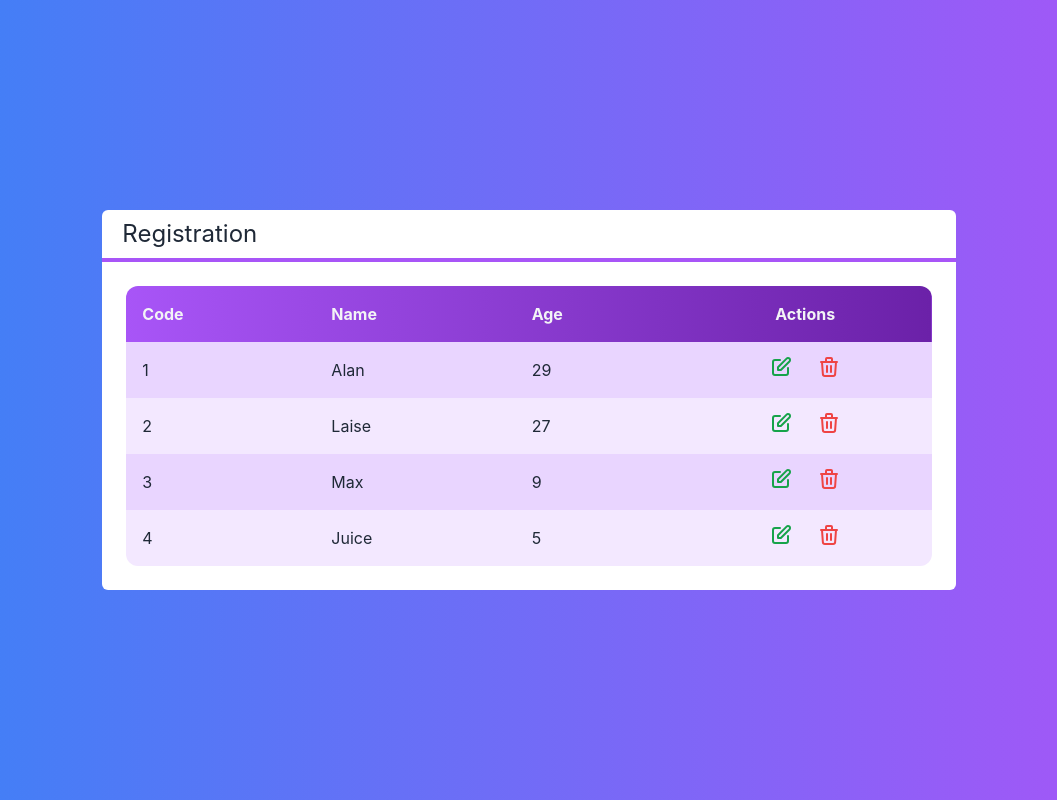
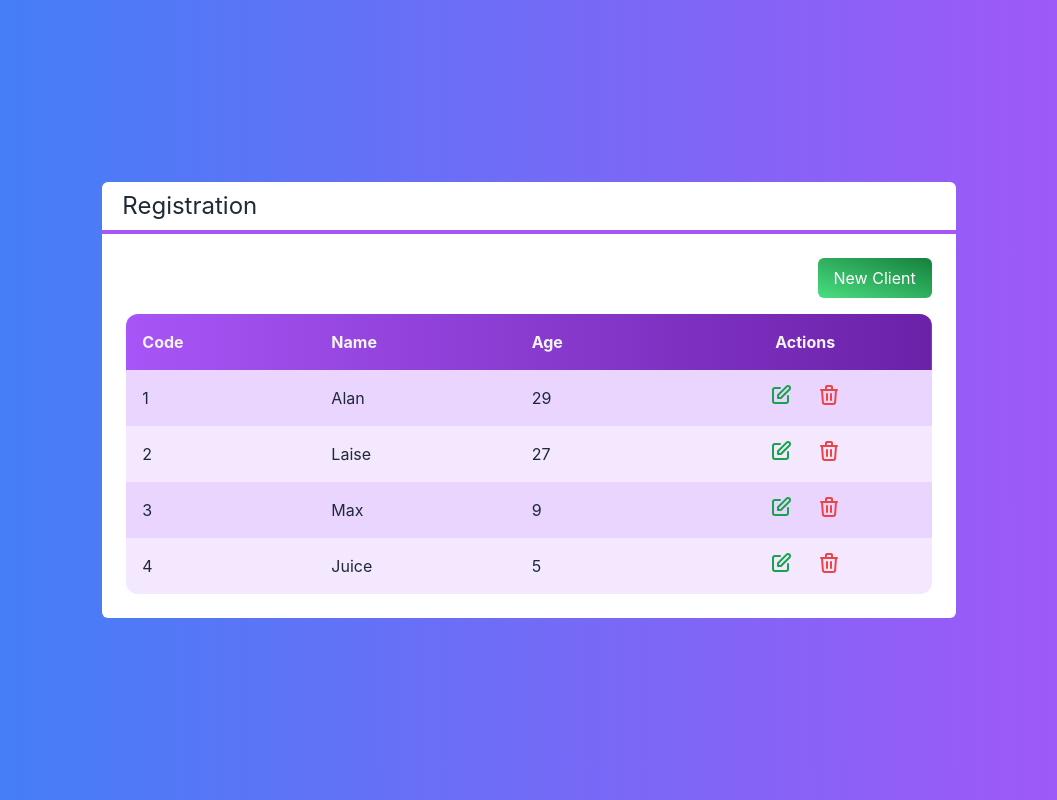
Before and after one commit to alanmxll/form-client, a Next.js app: page / in a window 1280 px wide. Shown: the whole page, without its empty margins (111-1168 px from the left). Built offline with nearby package versions, Linux system fonts and the light colour scheme.

Commit message:
create Button component

```diff
--- /dev/null
+++ b/src/components/Button.tsx
@@ -0,0 +1,20 @@
+interface ButtonProps {
+  color?: "green" | "blue" | "gray";
+  className?: string;
+  children: any;
+}
+
+export default function Button(props: ButtonProps) {
+  const color = props.color ?? "gray";
+  return (
+    <button
+      className={`
+        bg-gradient-to-tr from-${color}-400 to-${color}-700
+      text-white px-4 py-2 rounded-md
+        ${props.className}
+      `}
+    >
+      {props.children}
+    </button>
+  );
+}
--- a/src/pages/index.tsx
+++ b/src/pages/index.tsx
@@ -1,3 +1,4 @@
+import Button from "../components/Button";
 import Layout from "../components/Layout";
 import Table from "../components/Table";
 import Client from "../core/Client";
@@ -27,6 +28,11 @@
     `}
     >
       <Layout title="Registration">
+        <div className="flex justify-end">
+          <Button className="mb-4" color="green">
+            New Client
+          </Button>
+        </div>
         <Table
           clients={clients}
           clientSelected={clientSelected}
--- a/tailwind.config.js
+++ b/tailwind.config.js
@@ -2,6 +2,17 @@
   content: [
     "./src/pages/**/*.{js,ts,jsx,tsx}",
     "./src/components/**/*.{js,ts,jsx,tsx}",
+  ],
+  safelist: [
+    {
+      pattern: /^bg-/,
+    },
+    {
+      pattern: /^from-/,
+    },
+    {
+      pattern: /^to-/,
+    },
   ],
   theme: {
     extend: {},
```
